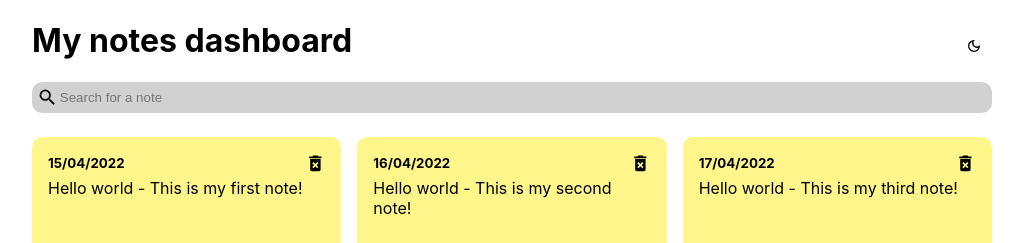
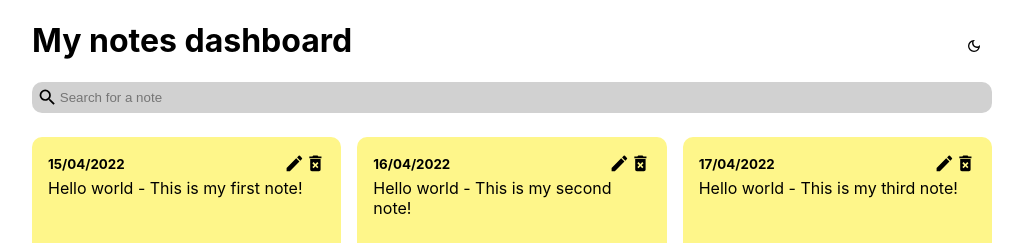
Before and after one commit to micadecolonia/coding-challenge, a React (Create React App) app: page / in a window 1280 px wide. Shown: the top 243 px of the page, without its empty margins (128-1151 px from the left). Built offline with nearby package versions, Linux system fonts and the light colour scheme.

Commit message:
Edit icon added

```diff
--- a/src/components/Note.js
+++ b/src/components/Note.js
@@ -1,7 +1,6 @@
-import { MdDeleteForever } from 'react-icons/md';
+import { MdEdit, MdDeleteForever } from 'react-icons/md';
 import PropTypes from 'prop-types';
 
-// eslint-disable-next-line no-unused-vars
 function Note({
   id, text, date, handleDeleteNote,
 }) {
@@ -10,8 +9,9 @@ function Note({
       <div className="note-header">
         <small>{date}</small>
         <MdDeleteForever onClick={() => handleDeleteNote(id)} className="delete-icon" size="1.3em" />
+        <MdEdit className="edit-icon" size="1.3em" />
       </div>
-      <span>{text}</span>
+      <span id="note-text">{text}</span>
     </div>
   );
 }
--- a/src/index.css
+++ b/src/index.css
@@ -97,16 +97,15 @@ textarea:focus{
   flex-direction: column;
 }
 
-.delete-icon{
+.delete-icon, .edit-icon{
   cursor: pointer;
+  display: inline;
+  float: right;
 }
 
 .note-header{
   font-weight: bold;
   margin-bottom: 5px;
-  display: flex;
-  align-items: center;
-  justify-content: space-between;
 }
 
 .note-footer{
```
